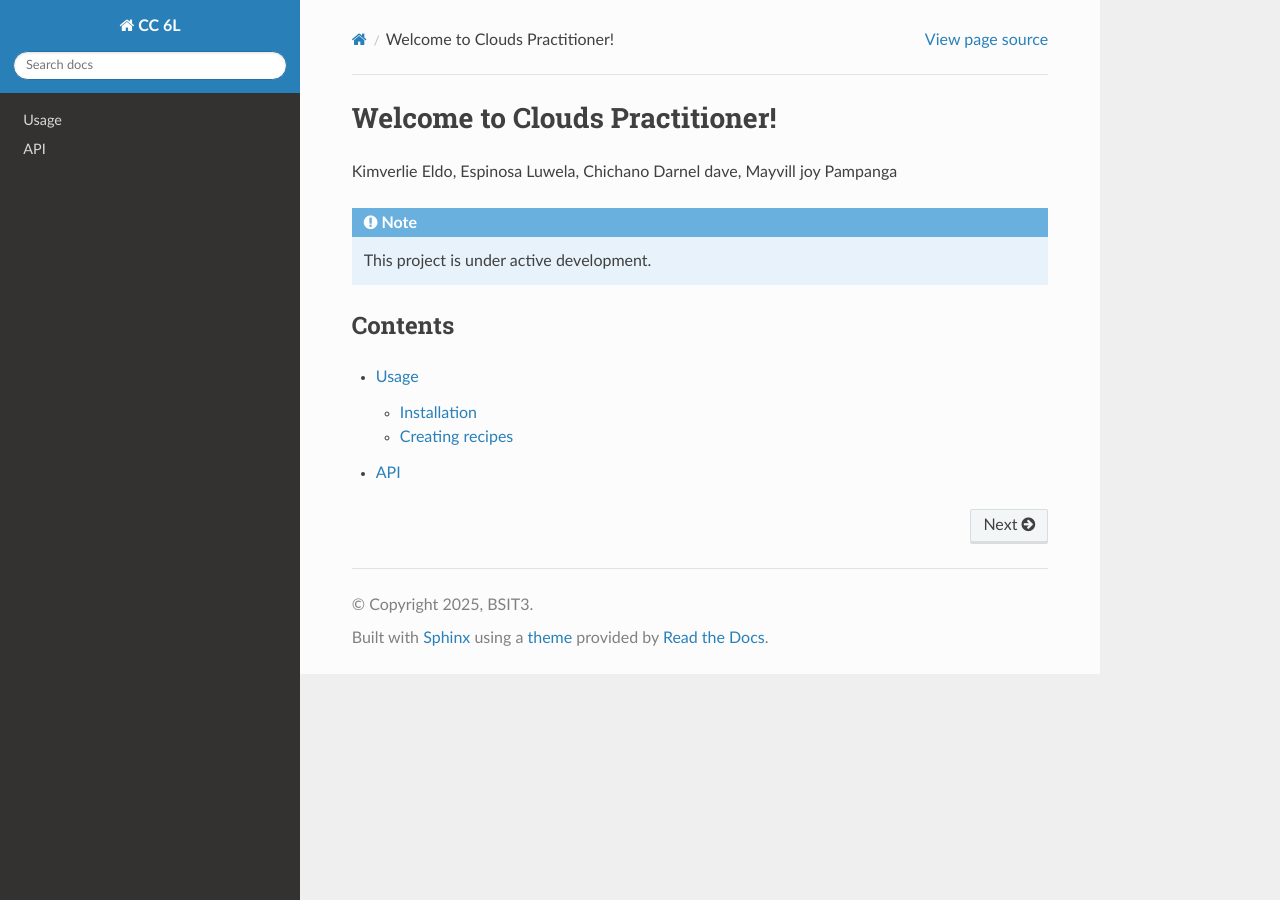
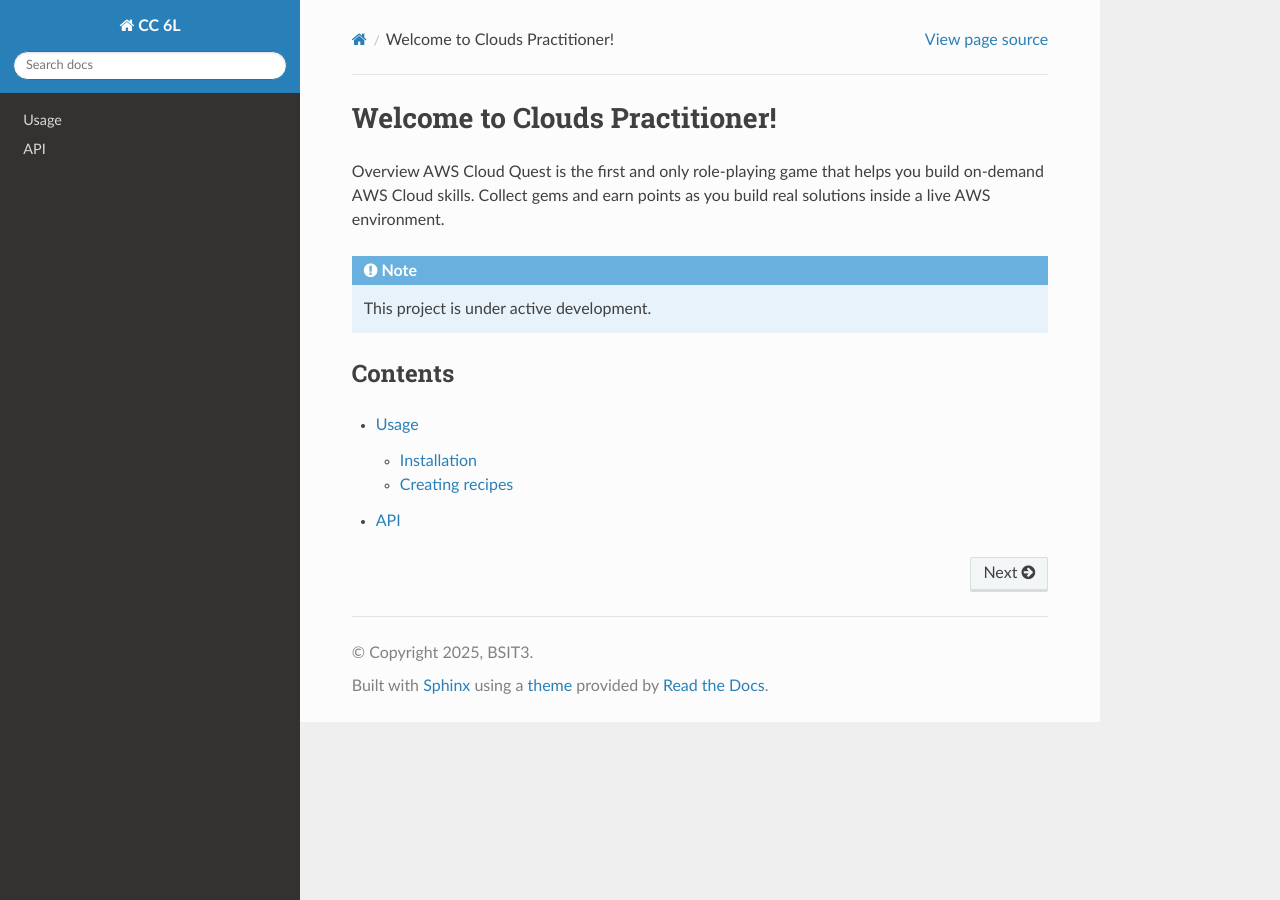
Before and after one commit to kimkimeldo/aws-clouds-pratitioner, a Sphinx documentation site: the page built from docs/source/index.rst, in a window 1280 px wide. Built offline with Sphinx 7.4.7 and the Read the Docs theme 3.1.0, drawn with Linux system fonts in a browser that asks for light colours.

Commit message:
Update index.rst

```diff
--- a/docs/source/index.rst
+++ b/docs/source/index.rst
@@ -1,7 +1,10 @@
 Welcome to Clouds Practitioner!
 ===================================
 
-Kimverlie Eldo, Espinosa Luwela, Chichano Darnel dave, Mayvill joy Pampanga
+Overview
+AWS Cloud Quest is the first and only role-playing game that helps you build on-demand AWS Cloud skills.
+Collect gems and earn points as you build real solutions inside a live AWS environment.
+
 
 .. note::
 
```
